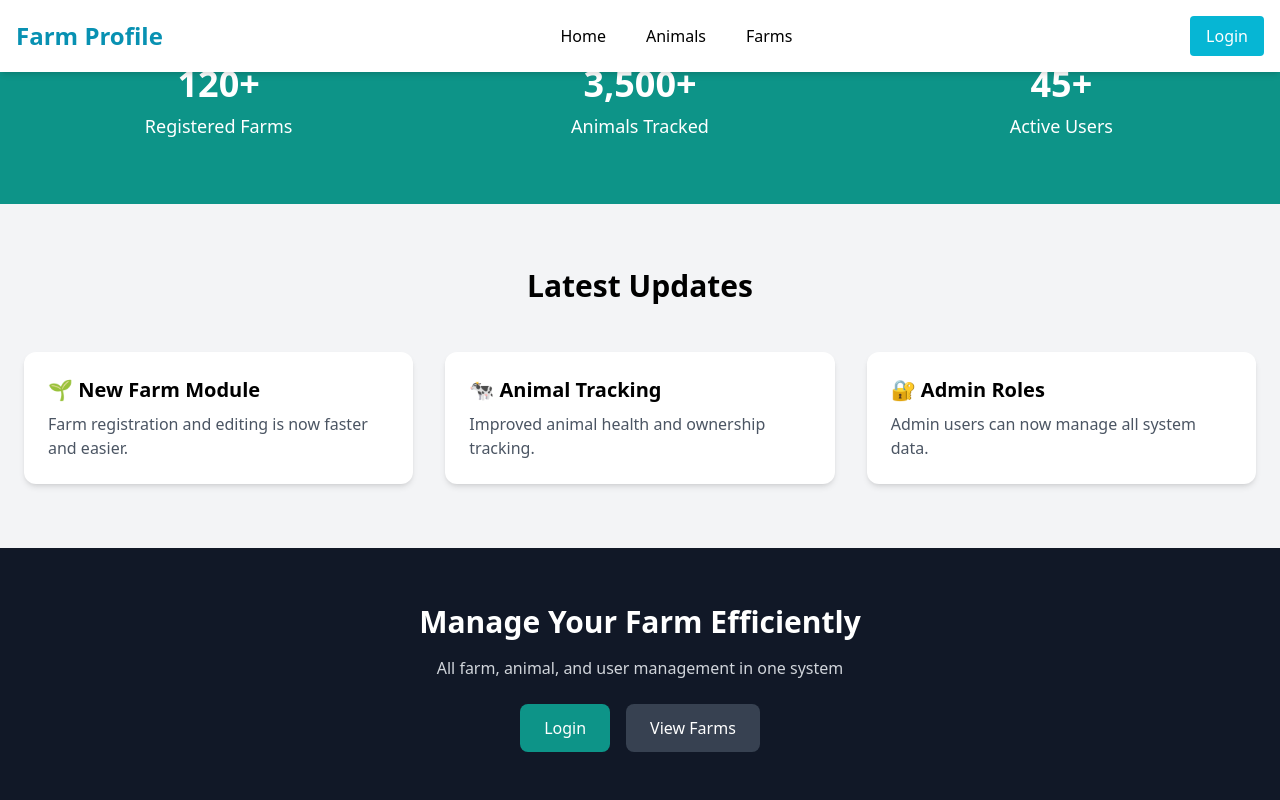
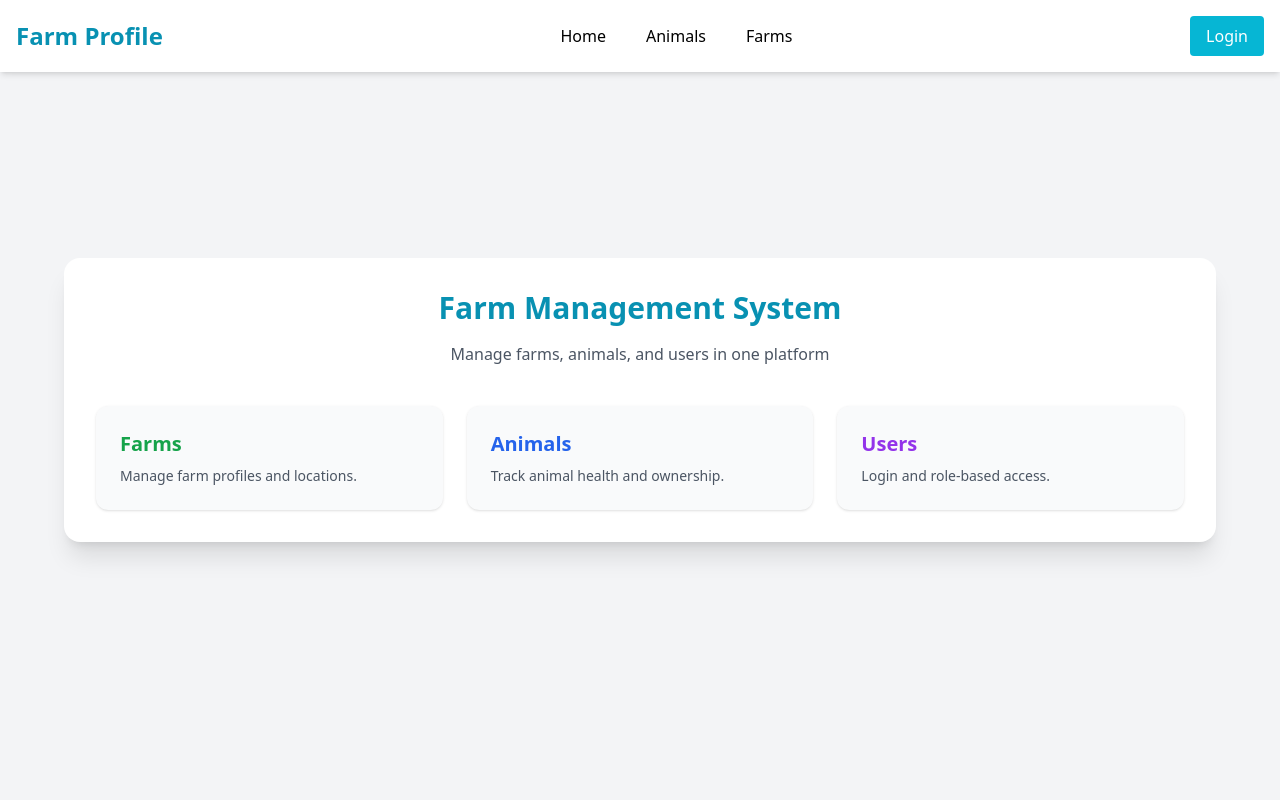
Before and after one commit to dany977/final_aau_frontends, a React (Vite) app: page / in a window 1280 px wide. Shown: the top 800 px of the page. Built offline with nearby package versions, Linux system fonts and the light colour scheme.

Commit message:
Remove framer-motion and fix build

```diff
--- a/src/pages/Home.jsx
+++ b/src/pages/Home.jsx
@@ -1,117 +1,58 @@
 import React from "react";
-import { motion } from "framer-motion";
-import CountUp from "react-countup";
 import { useNavigate } from "react-router-dom";
 
 export default function Home() {
   const navigate = useNavigate();
 
   return (
-    <div className="w-full min-h-screen bg-gray-100">
+    <div className="min-h-screen bg-gray-100 flex items-center justify-center px-4">
+      <div className="w-full max-w-6xl bg-white p-8 rounded-2xl shadow-xl">
+        <h1 className="text-3xl font-bold text-cyan-600 text-center mb-4">
+          Farm Management System
+        </h1>
 
-      {/* ===== HERO / STATS SECTION ===== */}
-      <div className="bg-teal-600 text-white py-16">
-        <div className="max-w-7xl mx-auto px-6 grid grid-cols-1 md:grid-cols-3 gap-8 text-center">
+        <p className="text-center text-gray-600 mb-10">
+          Manage farms, animals, and users in one platform
+        </p>
 
-          <div>
-            <h2 className="text-4xl font-bold">
-              <CountUp end={120} duration={2} />+
+        <div className="grid grid-cols-1 md:grid-cols-3 gap-6">
+          <div
+            onClick={() => navigate("/farms")}
+            className="p-6 bg-gray-50 rounded-xl shadow hover:shadow-lg cursor-pointer"
+          >
+            <h2 className="text-xl font-semibold text-green-600 mb-2">
+              Farms
             </h2>
-            <p className="mt-2 text-lg">Registered Farms</p>
+            <p className="text-gray-600 text-sm">
+              Manage farm profiles and locations.
+            </p>
           </div>
 
-          <div>
-            <h2 className="text-4xl font-bold">
-              <CountUp end={3500} separator="," duration={2.5} />+
+          <div
+            onClick={() => navigate("/animals")}
+            className="p-6 bg-gray-50 rounded-xl shadow hover:shadow-lg cursor-pointer"
+          >
+            <h2 className="text-xl font-semibold text-blue-600 mb-2">
+              Animals
             </h2>
-            <p className="mt-2 text-lg">Animals Tracked</p>
+            <p className="text-gray-600 text-sm">
+              Track animal health and ownership.
+            </p>
           </div>
 
-          <div>
-            <h2 className="text-4xl font-bold">
-              <CountUp end={45} duration={2} />+
+          <div
+            onClick={() => navigate("/login")}
+            className="p-6 bg-gray-50 rounded-xl shadow hover:shadow-lg cursor-pointer"
+          >
+            <h2 className="text-xl font-semibold text-purple-600 mb-2">
+              Users
             </h2>
-            <p className="mt-2 text-lg">Active Users</p>
-          </div>
-
-        </div>
-      </div>
-
-      {/* ===== LATEST UPDATES ===== */}
-      <div className="max-w-7xl mx-auto px-6 py-16">
-        <h2 className="text-3xl font-bold text-center mb-12">
-          Latest Updates
-        </h2>
-
-        <div className="grid grid-cols-1 md:grid-cols-3 gap-8">
-
-          <motion.div
-            whileHover={{ scale: 1.05 }}
-            className="bg-white p-6 rounded-xl shadow-md"
-          >
-            <h3 className="text-xl font-semibold mb-2">
-              🌱 New Farm Module
-            </h3>
-            <p className="text-gray-600">
-              Farm registration and editing is now faster and easier.
+            <p className="text-gray-600 text-sm">
+              Login and role-based access.
             </p>
-          </motion.div>
-
-          <motion.div
-            whileHover={{ scale: 1.05 }}
-            className="bg-white p-6 rounded-xl shadow-md"
-          >
-            <h3 className="text-xl font-semibold mb-2">
-              🐄 Animal Tracking
-            </h3>
-            <p className="text-gray-600">
-              Improved animal health and ownership tracking.
-            </p>
-          </motion.div>
-
-          <motion.div
-            whileHover={{ scale: 1.05 }}
-            className="bg-white p-6 rounded-xl shadow-md"
-          >
-            <h3 className="text-xl font-semibold mb-2">
-              🔐 Admin Roles
-            </h3>
-            <p className="text-gray-600">
-              Admin users can now manage all system data.
-            </p>
-          </motion.div>
-
-        </div>
-      </div>
-
-      {/* ===== CALL TO ACTION ===== */}
-      <div className="bg-gray-900 text-white py-14">
-        <div className="text-center">
-          <h2 className="text-3xl font-bold mb-4">
-            Manage Your Farm Efficiently
-          </h2>
-          <p className="mb-6 text-gray-300">
-            All farm, animal, and user management in one system
-          </p>
-
-          <div className="flex justify-center gap-4">
-            <button
-              onClick={() => navigate("/login")}
-              className="px-6 py-3 bg-teal-600 rounded-lg hover:bg-teal-700 transition"
-            >
-              Login
-            </button>
-
-            <button
-              onClick={() => navigate("/farms")}
-              className="px-6 py-3 bg-gray-700 rounded-lg hover:bg-gray-800 transition"
-            >
-              View Farms
-            </button>
           </div>
         </div>
       </div>
-
     </div>
   );
 }
```
